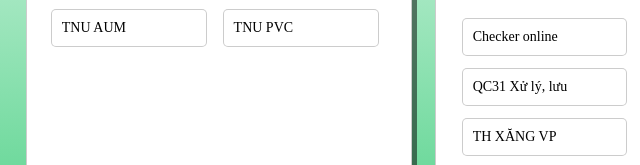
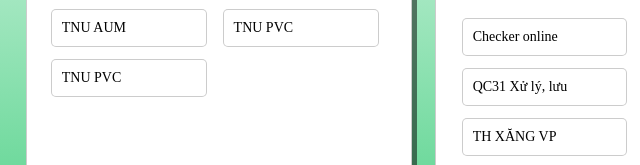
Before and after one commit to PVCTech/pvctech.github.io, a plain HTML site: page index.html in a window 1280 px wide. Shown: the part 303-468 px from the top of the page, 0-640 px from the left. Drawn offline with Linux system fonts and the light colour scheme.

Commit message:
Update index.html add chinese

```diff
--- a/index.html
+++ b/index.html
@@ -72,8 +72,8 @@
                 new MenuButton("https://github.com/",'Github','github.svg','15px'),
                 new MenuButton("https://file.pvcgo.net",'FAST FILE','file.jpg','15px'),
                 new MenuButton("https://tnu.aum.edu.vn/login/index.php",'TNU AUM','',''),
-                new MenuButton("https://tnu.pvcgo.net",'TNU PVC','','')
-            ];
+                new MenuButton("https://tnu.pvcgo.net",'TNU PVC','',''),
+new MenuButton("https://phamcuong8868.github.io/chinese/",'TNU PVC','','')];
 
             for (let i=0; i < DSButton12.length; i= i +2)
             {
```
